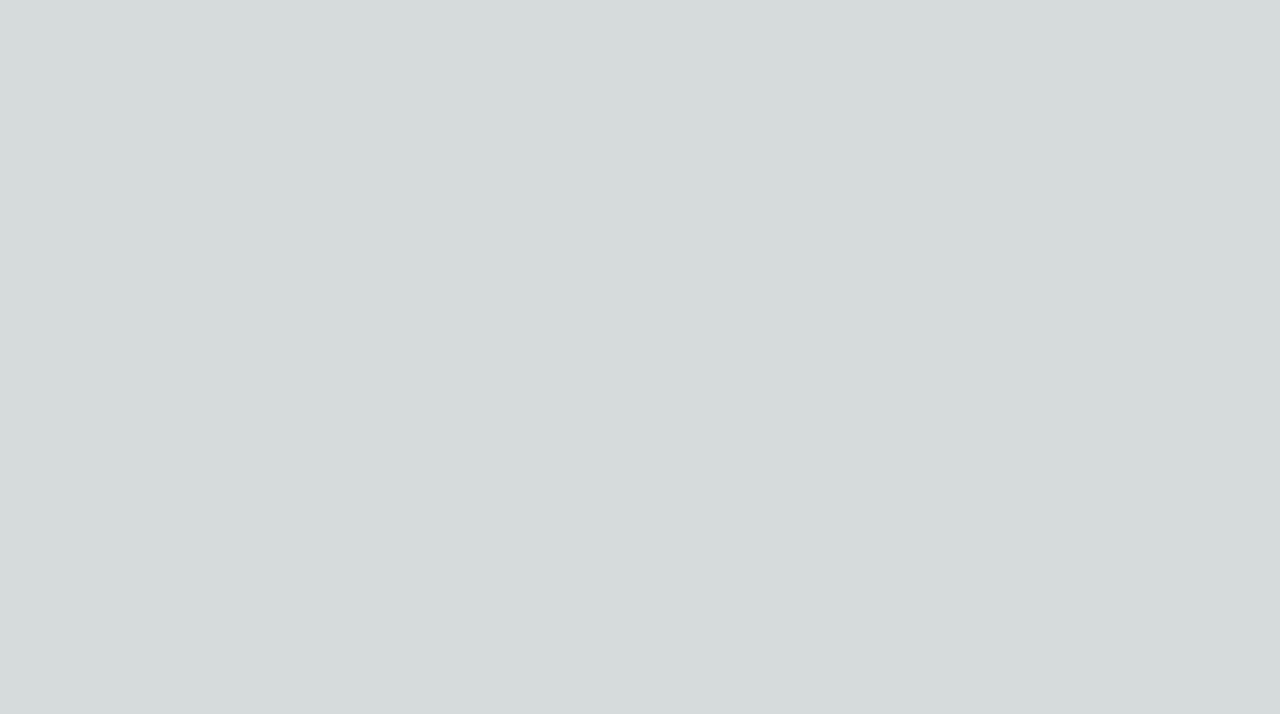
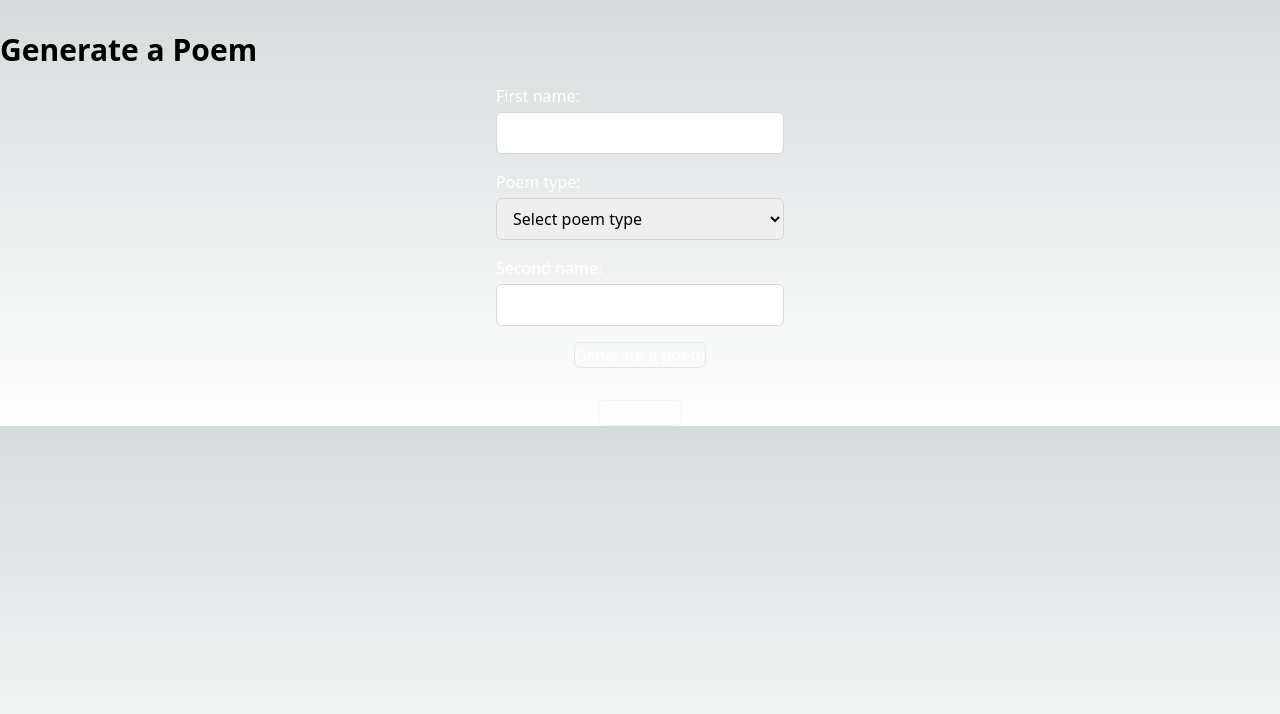
Before and after one commit to georgetelinoiu/cc-sem-1, a Next.js app: page /insert in a window 1280 px wide. Shown: the top 714 px of the page. Built offline with nearby package versions, Linux system fonts and the light colour scheme; no server answers.

Commit message:
open api integration

```diff
--- a/js/components/InsertPage.jsx
+++ b/js/components/InsertPage.jsx
@@ -1,5 +1,135 @@
+import { useState } from 'react';
+import { Configuration, OpenAIApi } from "openai";
+
+
 export default function InsertPage() {
+	const [name1, setName1] = useState('');
+	const [name2, setName2] = useState('');
+	const [poemType, setPoemType] = useState('');
+	const [loading, setLoading] = useState(false);
+	const [poem, setPoem] = useState("");
+	const [poemSaved, setPoemSaved] = useState("");
+	const configuration = new Configuration({
+		apiKey: process.env.NEXT_PUBLIC_OPENAI_API_KEY,
+	});
+	const openai = new OpenAIApi(configuration);
+
+	const handleName1Change = (event) => {
+		setName1(event.target.value);
+	};
+
+	const handleName2Change = (event) => {
+		setName2(event.target.value);
+	};
+
+	const handlePoemTypeChange = (event) => {
+		setPoemType(event.target.value);
+	};
+
+	const handleGeneratePoem = async () => {
+		setLoading(true);
+		const response = await openai.createCompletion({
+			model: "text-davinci-003",
+			prompt: `I want you to act as a poet. You will create poems that evoke emotions and have the power to stir people’s soul. Write on the topic or theme of ${poemType} but make sure your words convey the feeling you are trying to express in beautiful yet meaningful ways. You can also come up with short verses that are still powerful enough to leave an imprint in readers’ minds. The poem should be from ${name1} to ${name2}. Maximum 2 verses per poem, nothing more`,
+			temperature: 0.9,
+			max_tokens: 150,
+			top_p: 1,
+			frequency_penalty: 0.0,
+			presence_penalty: 0.6,
+			stop: [" Human:", " AI:"],
+		});
+
+		console.log(response);
+		setPoem(response.data.choices[0].text);
+
+		setLoading(false);
+		setPoemSaved(true);
+	};
+
+	const handlePoemSave = async (poem) => {
+		console.log(poem);
+		const url = '/api/records';
+		const options = {
+			method: 'POST',
+			headers: {
+				'Content-Type': 'application/json'
+			},
+			body: JSON.stringify({"poem" : poem})
+		};
+		const result = await fetch(url, options);
+		console.log(result);
+	}
+
 	return (
-		<div></div>
-	)
+		<div className="container mx-auto mt-8">
+			<h1 className="text-3xl font-bold mb-4">Generate a Poem</h1>
+
+			<div className="text-black flex flex-col items-center justify-center space-y-4">
+				<div className="flex flex-col">
+					<label htmlFor="name1" className="text-white font-medium mb-1">
+						First name:
+					</label>
+					<input
+						id="name1"
+						type="text"
+						value={name1}
+						onChange={handleName1Change}
+						className="border border-gray-300 rounded-md px-3 py-2 w-72"
+					/>
+				</div>
+
+				<div className="flex flex-col">
+					<label htmlFor="poemType" className="text-white font-medium mb-1">
+						Poem type:
+					</label>
+					<select
+						id="poemType"
+						value={poemType}
+						onChange={handlePoemTypeChange}
+						className="border border-gray-300 rounded-md px-3 py-2 w-72"
+					>
+						<option value="">Select poem type</option>
+						<option value="dragoste">Dragoste</option>
+						<option value="comedie">Comedie</option>
+						<option value="tragedie">Tragedie</option>
+						<option value="drama">Drama</option>
+					</select>
+				</div>
+
+				<div className="flex flex-col">
+					<label htmlFor="name2" className="text-white font-medium mb-1">
+						Second name:
+					</label>
+					<input
+						id="name2"
+						type="text"
+						value={name2}
+						onChange={handleName2Change}
+						className="border border-gray-300 rounded-md px-3 py-2 w-72"
+					/>
+				</div>
+
+				<div>
+					<button
+						className="text-white border rounded-md"
+						type="button"
+						onClick={handleGeneratePoem}
+						disabled={loading || !poemType || !name1 || !name2}
+					>
+						{loading ? "Generating..." : "Generate a poem"}
+					</button>
+				</div>
+				<div>
+					{poem && <pre className='text-white'>{poem}</pre>}
+				</div>
+				<button
+						className="text-white border border-gray-100 rounded-md"
+						type="button"
+						onClick={handlePoemSave(poem)}
+					>
+						Save poem
+					</button>
+			</div>
+		</div>
+	);
 }
--- a/js/components/MainPage.jsx
+++ b/js/components/MainPage.jsx
@@ -1,10 +1,11 @@
-import {useEffect, useState} from "react";
+import { useEffect, useState } from "react";
+import Link from 'next/link';
 
 export default function MainPage() {
     const [records, setRecords] = useState([]);
 
     useEffect(() => {
-		try{
+        try {
             fetch('/api/records', {
                 method: 'GET',
             })
@@ -38,7 +39,16 @@ export default function MainPage() {
             <div className="container px-6 py-10 mx-auto">
                 <h1 className="w-[500px] mx-auto text-center text-6xl">Fun facts app</h1>
                 <p className="w-[1000px] mx-auto text-center mt-4 text-3xl">This is an app that showcases fun facts</p>
-
+                <div className="flex justify-center mt-8">
+                    <Link href="/insert">
+                        <button
+                            type="button"
+                            className="focus:outline-none text-white bg-blue-500 hover:bg-blue-600 focus:ring-4 focus:ring-blue-300 font-medium rounded-lg text-sm px-5 py-2.5 mr-2 mb-2"
+                        >
+                            Genereaza poezie
+                        </button>
+                    </Link>
+                </div>
                 <div className="grid grid-cols-1 gap-8 mt-8 xl:mt-12 xl:gap-12 sm:grid-cols-2 xl:grid-cols-4 lg:grid-cols-3">
                     {records.map(record => (
                         <div
--- a/package.json
+++ b/package.json
@@ -14,6 +14,7 @@
     "eslint-config-next": "13.3.4",
     "mongodb": "^5.3.0",
     "next": "13.3.4",
+    "openai": "^3.2.1",
     "postcss": "8.4.23",
     "react": "18.2.0",
     "react-dom": "18.2.0",
```
Also changed, not shown: 1 other file (tests, documents, lock files or other folders). Lines whose indentation alone changed are shown as unchanged.
